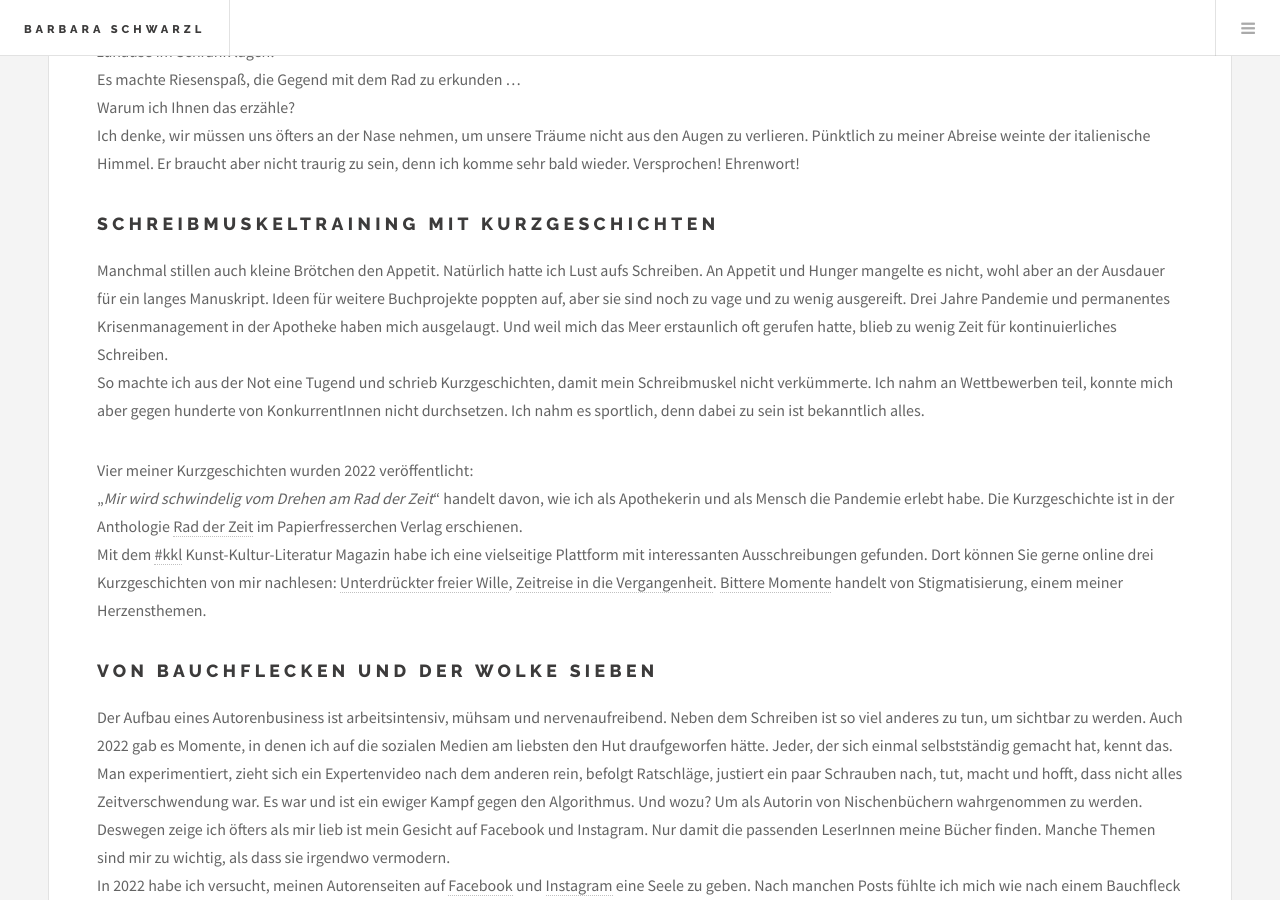
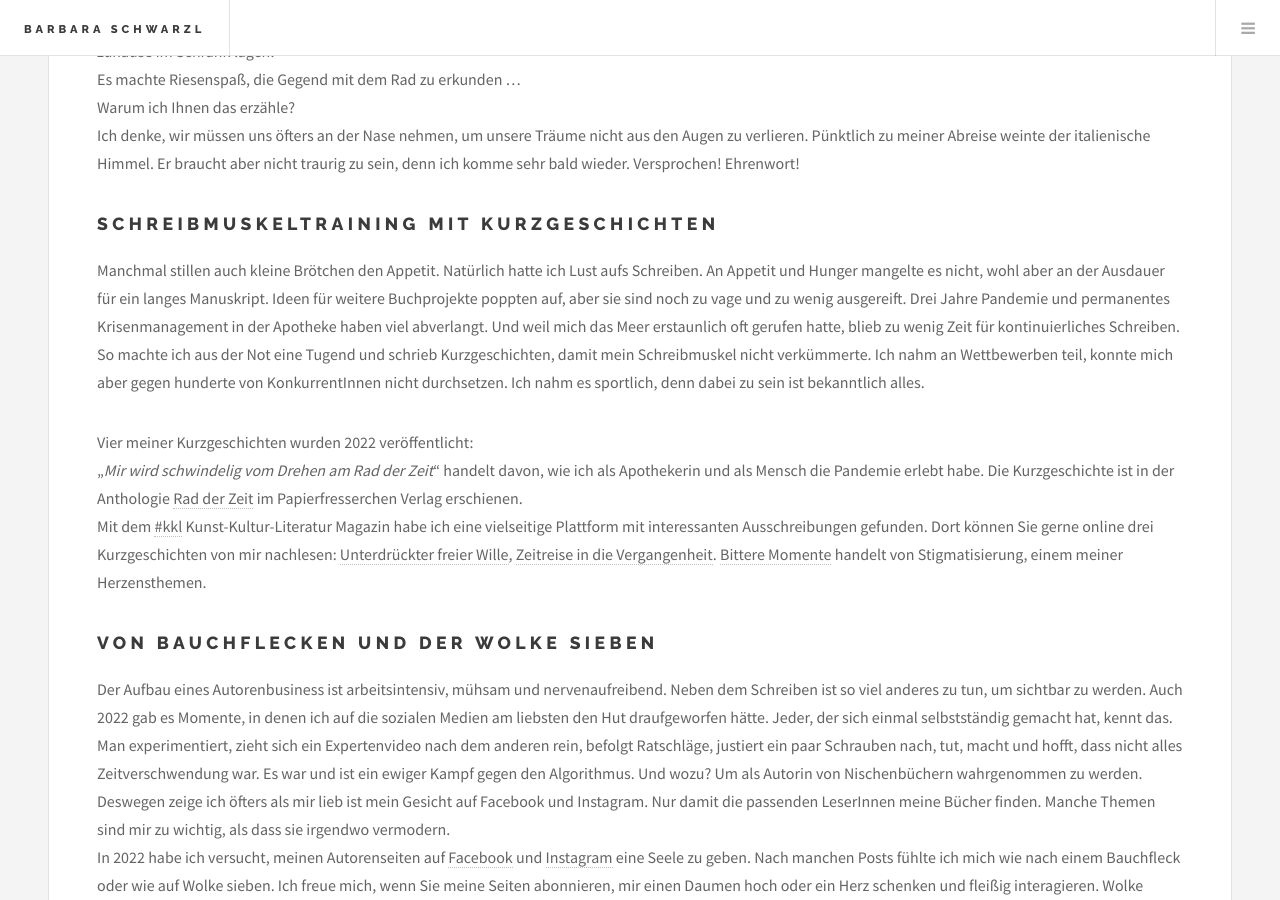
Before and after one commit to bschwarzl/bschwarzl.github.io, a Jekyll site: the page built from _posts/2022-12-20-Jahresrueckblick-2022-Im-Bann-der-Mitternachtssonne.markdown, in a window 1280 px wide and 900 px high, scrolled down 4258 px. Built offline with Jekyll 4.4.1, drawn with Linux system fonts in a browser that asks for light colours.

Commit message:
Update for webiste

```diff
--- a/_posts/2022-12-20-Jahresrueckblick-2022-Im-Bann-der-Mitternachtssonne.markdown
+++ b/_posts/2022-12-20-Jahresrueckblick-2022-Im-Bann-der-Mitternachtssonne.markdown
@@ -67,7 +67,7 @@ Pünktlich zu meiner Abreise weinte der italienische Himmel. Er braucht aber nic
 
 ## Schreibmuskeltraining mit Kurzgeschichten
 
-Manchmal stillen auch kleine Brötchen den Appetit. Natürlich hatte ich Lust aufs Schreiben. An Appetit und Hunger mangelte es nicht, wohl aber an der Ausdauer für ein langes Manuskript. Ideen für weitere Buchprojekte poppten auf, aber sie sind noch zu vage und zu wenig ausgereift. Drei Jahre Pandemie und permanentes Krisenmanagement in der Apotheke haben mich ausgelaugt. Und weil mich das Meer erstaunlich oft gerufen hatte, blieb zu wenig Zeit für kontinuierliches Schreiben.<br>
+Manchmal stillen auch kleine Brötchen den Appetit. Natürlich hatte ich Lust aufs Schreiben. An Appetit und Hunger mangelte es nicht, wohl aber an der Ausdauer für ein langes Manuskript. Ideen für weitere Buchprojekte poppten auf, aber sie sind noch zu vage und zu wenig ausgereift. Drei Jahre Pandemie und permanentes Krisenmanagement in der Apotheke haben viel abverlangt. Und weil mich das Meer erstaunlich oft gerufen hatte, blieb zu wenig Zeit für kontinuierliches Schreiben.<br>
 So machte ich aus der Not eine Tugend und schrieb Kurzgeschichten, damit mein Schreibmuskel nicht verkümmerte. Ich nahm an Wettbewerben teil, konnte mich aber gegen hunderte von KonkurrentInnen nicht durchsetzen. Ich nahm es sportlich, denn dabei zu sein ist bekanntlich alles.<br>
 
 Vier meiner Kurzgeschichten wurden 2022 veröffentlicht:<br>
```
